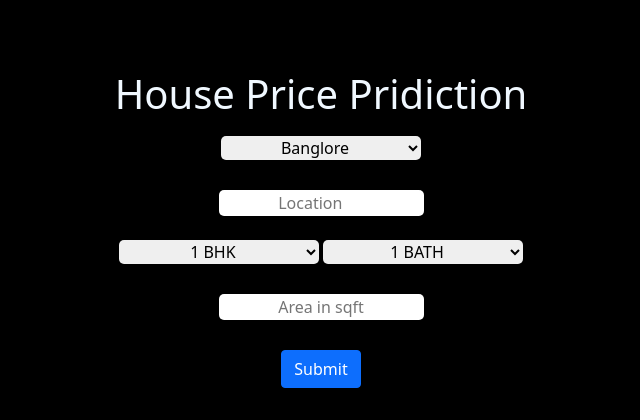
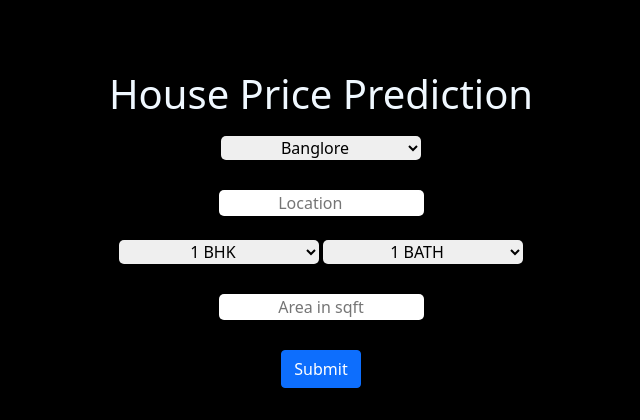
Before and after one commit to akumar15012000/House_price_prediction, a Flask app: page / in a window 1280 px wide. Shown: the top 420 px of the page, without its empty margins (319-959 px from the left). Run offline with Flask 2, Linux system fonts and the light colour scheme.

Commit message:
first commit

```diff
--- a/templates/index.html
+++ b/templates/index.html
@@ -13,7 +13,7 @@
   <body >
     <div class="main">
 
-        <div class="heading"><h1>House Price Pridiction</h1></div>
+        <div class="heading"><h1>House Price Prediction</h1></div>
 
 
 
```
Also changed, not shown: 1 other file.
